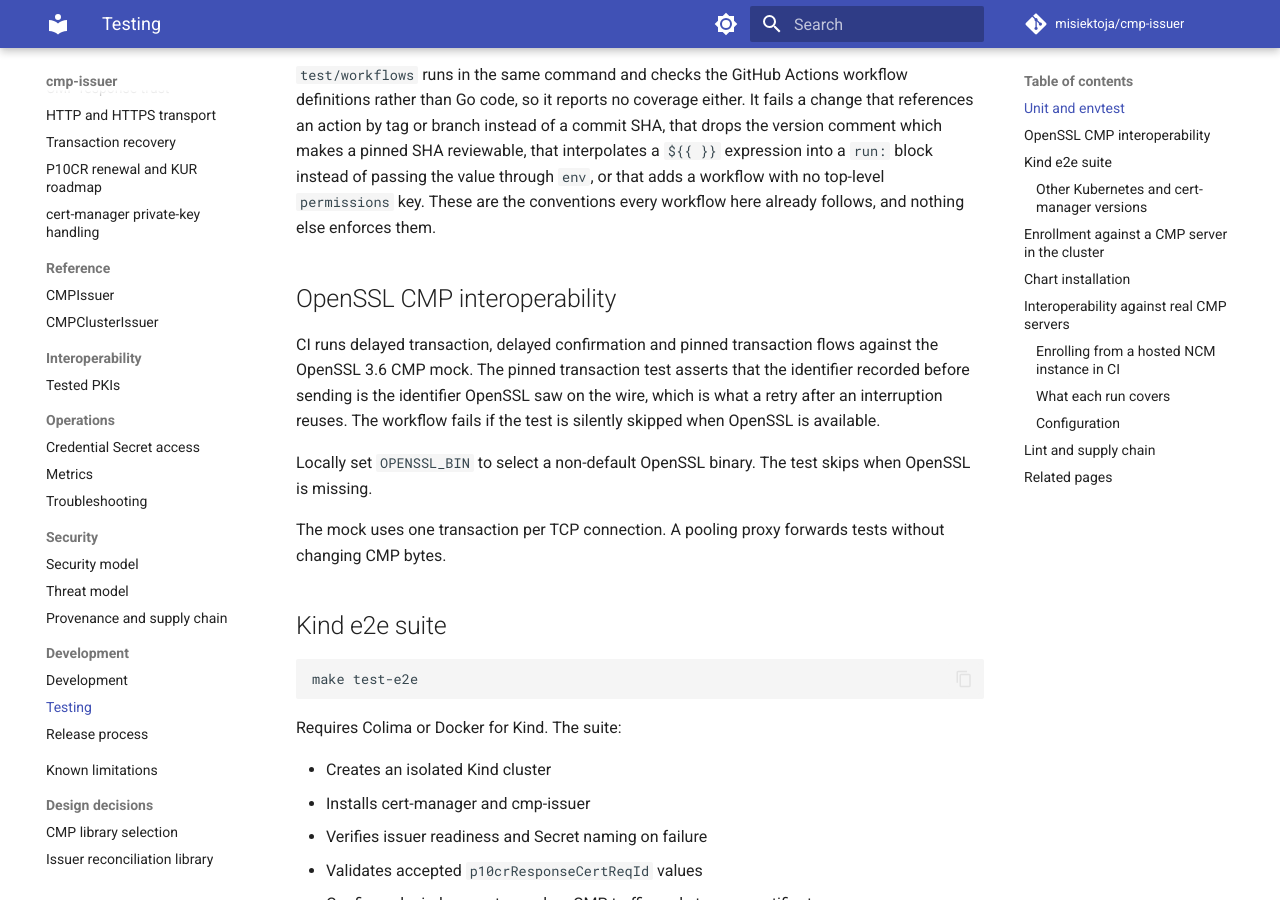
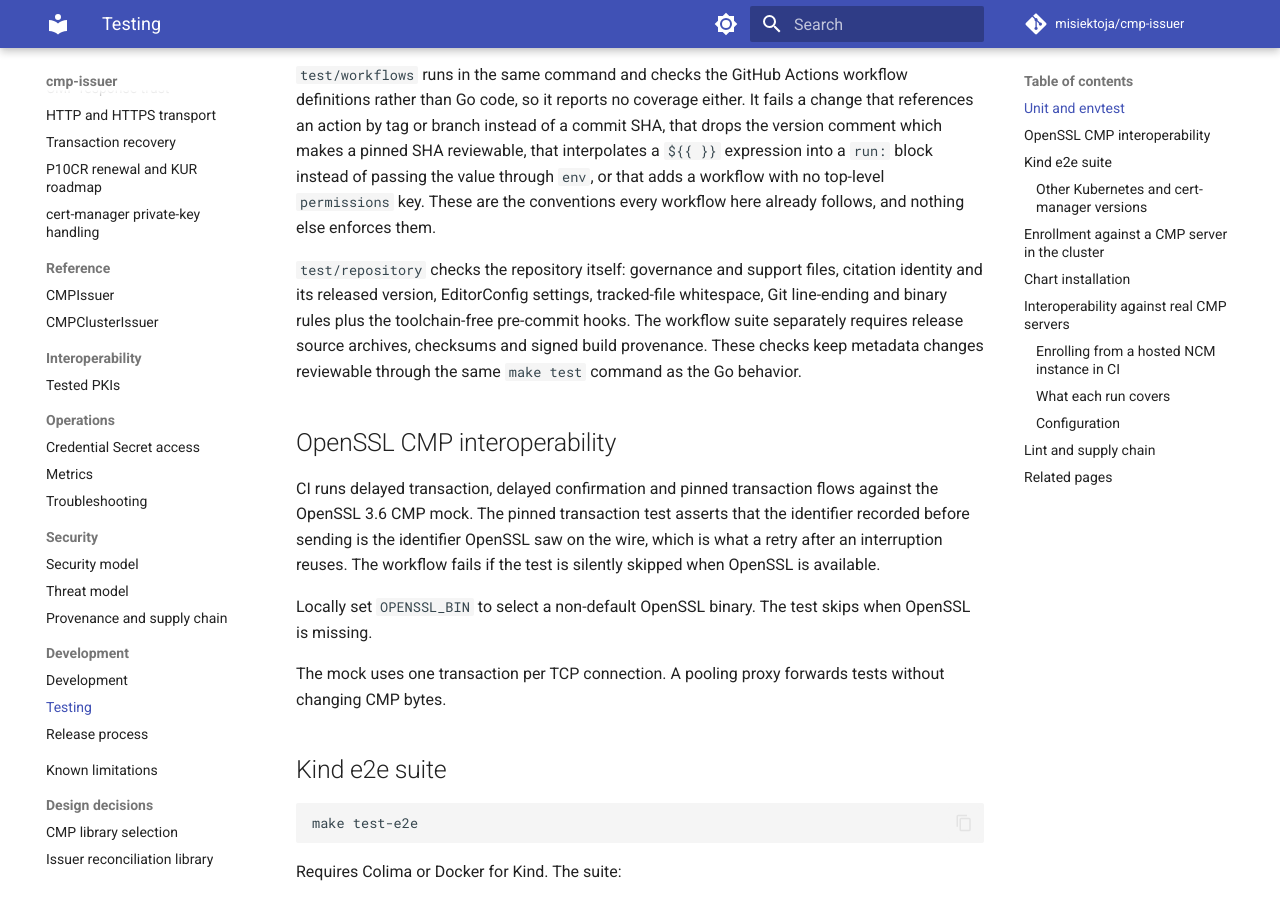
Before and after one commit to misiektoja/cmp-issuer, an MkDocs documentation site: the page built from docs/development/testing.md, in a window 1280 px wide and 900 px high, scrolled down 873 px. Built offline with MkDocs 1.6.1 and Material for MkDocs 9.7.7, drawn with Linux system fonts in a browser that asks for light colours; comment, search, counter and statistics services are not loaded.

Commit message:
docs(development): document repository metadata coverage

```diff
--- a/docs/development/testing.md
+++ b/docs/development/testing.md
@@ -36,6 +36,12 @@ instead of a commit SHA, that drops the version comment which makes a pinned SHA
 interpolates a `${{ }}` expression into a `run:` block instead of passing the value through `env`, or
 that adds a workflow with no top-level `permissions` key. These are the conventions every workflow here
 already follows, and nothing else enforces them.
+
+`test/repository` checks the repository itself: governance and support files, citation identity and its
+released version, EditorConfig settings, tracked-file whitespace, Git line-ending and binary rules plus
+the toolchain-free pre-commit hooks. The workflow suite separately requires release source archives,
+checksums and signed build provenance. These checks keep metadata changes reviewable through the same
+`make test` command as the Go behavior.
 
 ## OpenSSL CMP interoperability
 
```
